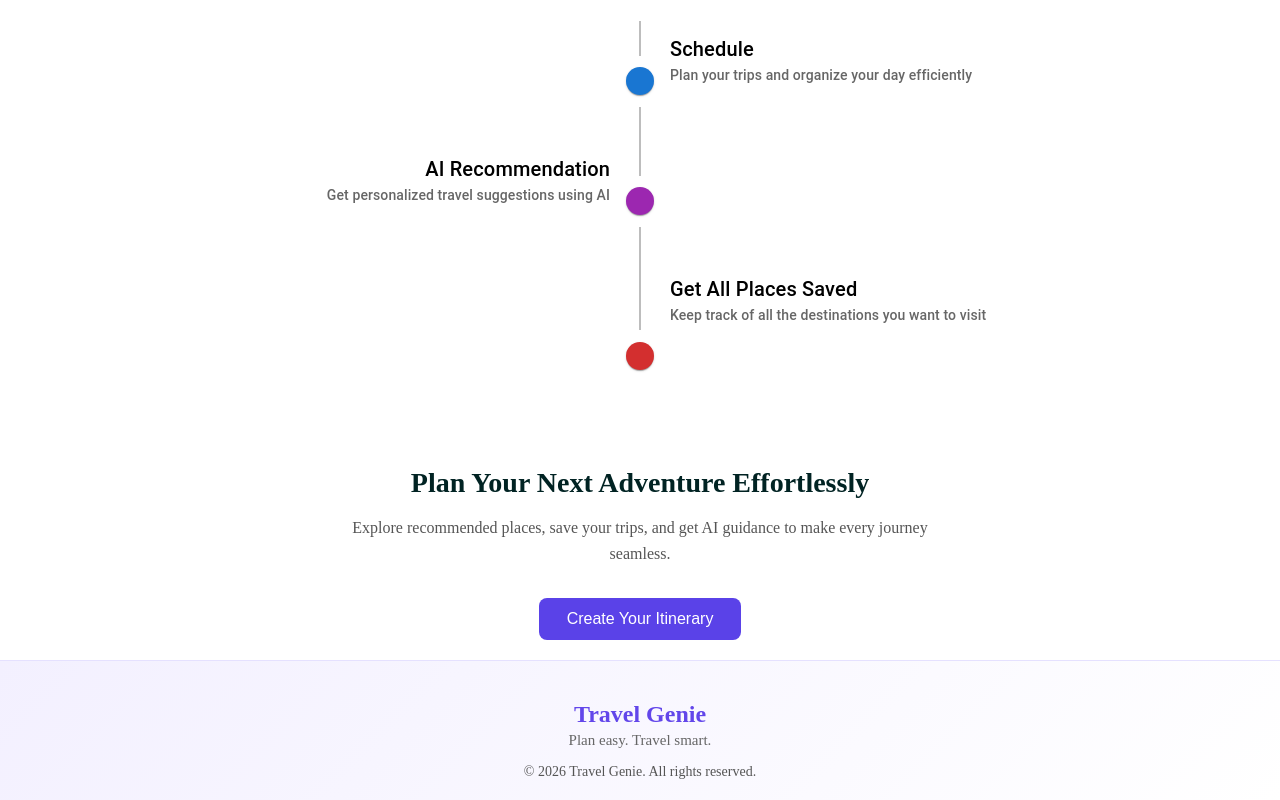
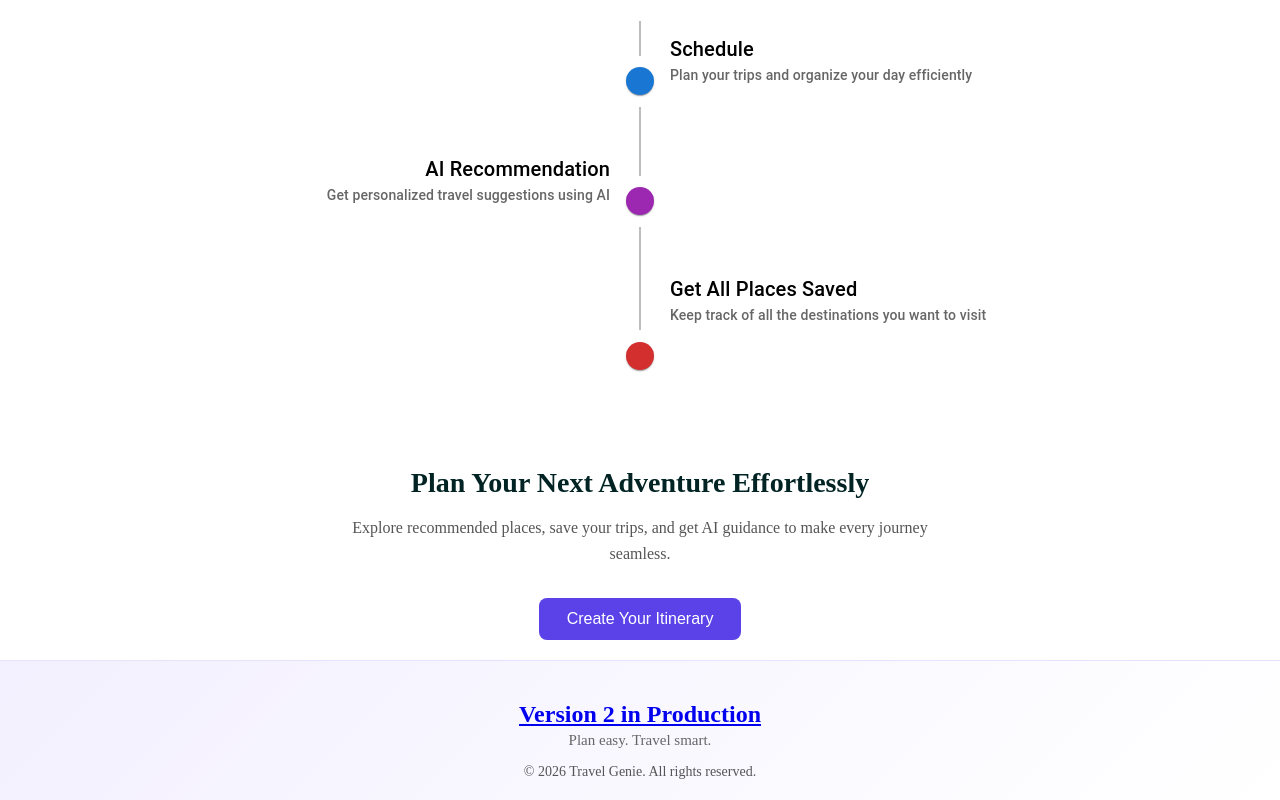
Before and after one commit to ZoyaYusuf/TravelGenie_FrontEnd, a React (Vite) app: page / in a window 1280 px wide. Shown: the part 2230-3030 px from the top of the page. Built offline with nearby package versions, Linux system fonts and the light colour scheme; no server answers; some icons are missing.

Commit message:
v2 link added

```diff
--- a/src/Components/HomePage/Footer.jsx
+++ b/src/Components/HomePage/Footer.jsx
@@ -6,7 +6,7 @@ export default function Footer() {
     <footer className="footer">
 
       <div className="footer-brand">
-        <h3>Travel Genie</h3>
+        <h3><a href="https://travel-genie-front-end-v2.vercel.app/">Version 2 in Production </a></h3>
         <p>Plan easy. Travel smart.</p>
       </div>
 
```
